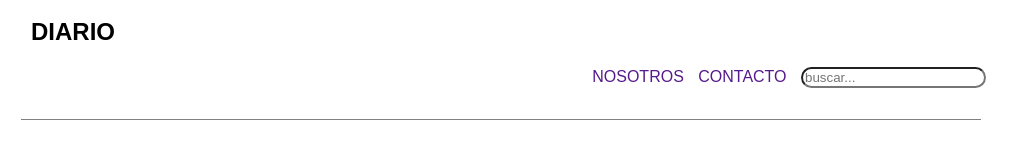
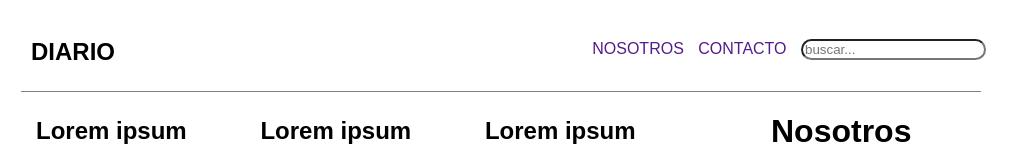
Before and after one commit to simon-caceres/revista_online, a plain HTML site: page index.html in a window 1280 px wide. Shown: the top 146 px of the page, without its empty margins (129-1151 px from the left). Drawn offline with Linux system fonts and the light colour scheme.

Commit message:
arreglos

```diff
--- a/assets/css/style.css
+++ b/assets/css/style.css
@@ -22,6 +22,8 @@ body {
     font-weight: bold;
     text-transform: uppercase;
     display: inline-block;
+    position: absolute;
+    margin-top: 20px;
 }
 
 .nav {
--- a/index.html
+++ b/index.html
@@ -3,6 +3,7 @@
 
 <head>
     <meta charset="UTF-8">
+    <meta name="viewport" content="initial-scale=1, maximum-scale=1">
     <title>Desafio</title>
     <link rel="stylesheet" type="text/css" href="assets/css/style.css">
 </head>
```
